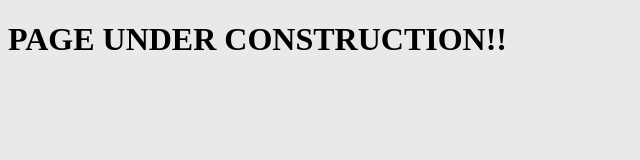
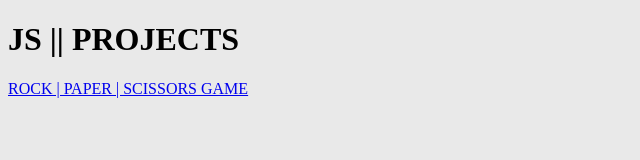
Before and after one commit to supolduza/new-to-git, a plain HTML site: page index.html in a window 1280 px wide. Shown: the whole page, without its empty margins (0-640 px from the left). Drawn offline with Linux system fonts and the light colour scheme.

Commit message:
Update index.html

```diff
--- a/index.html
+++ b/index.html
@@ -12,7 +12,10 @@
     <title>Portfolio | Page</title>
 </head>
 <body>
-    <h1>PAGE UNDER CONSTRUCTION!!</h1>
+    <h1>JS || PROJECTS</h1>
+    <p>
+        <a href="./game101.html">ROCK | PAPER | SCISSORS GAME</a>
+    </p>
 
     <script>
 
```
